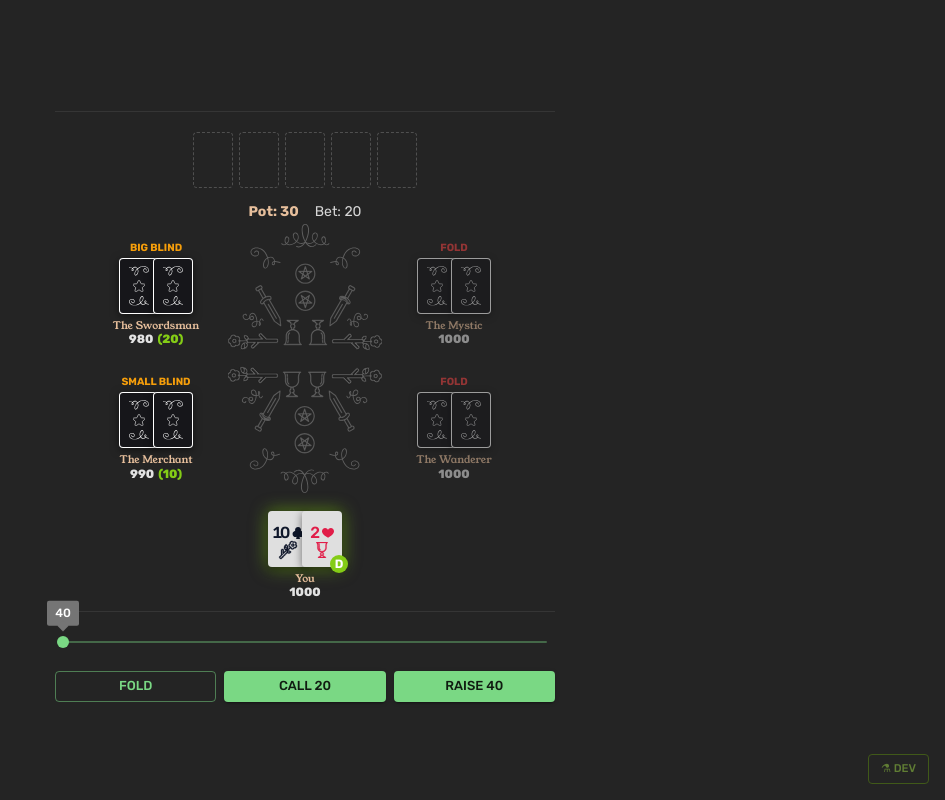
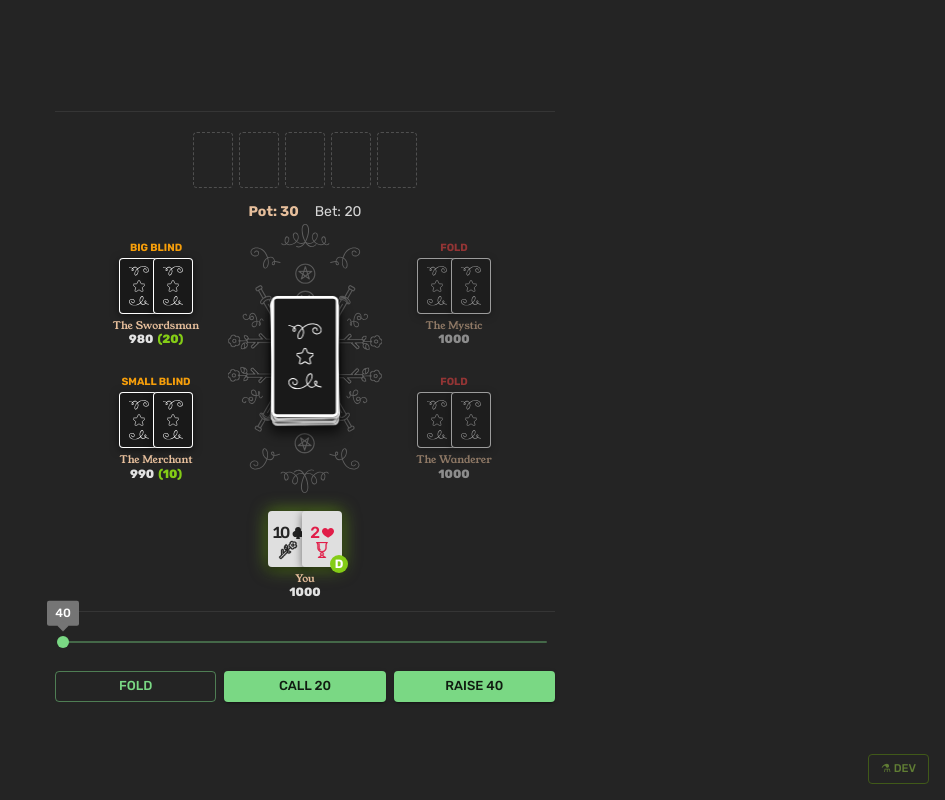
Before and after one commit to raphaelaleixo/arcanepoker, a React (Vite) app: page /game in a window 1280 px wide. Shown: the whole page, without its empty margins (335-1280 px from the left). Built offline with nearby package versions, Linux system fonts and the light colour scheme.

Commit message:
feat: ui improvements

```diff
--- a/src/components/Card/CardBack.tsx
+++ b/src/components/Card/CardBack.tsx
@@ -17,7 +17,7 @@ export const CardBack: FC<PlayingCard> = ({ small = false, sx }) => {
         borderRadius: small ? 1 : 2,
         backgroundSize: small ? "10px 10px" : "22px 22px",
         backgroundPosition: "center center",
-        bgcolor: "#16161a",
+        bgcolor: "blackSuit.dark",
         boxSizing: "border-box",
         position: "relative",
         overflow: "clip",
--- a/src/components/Card/CardFront.tsx
+++ b/src/components/Card/CardFront.tsx
@@ -53,7 +53,7 @@ export const CardFront: FC<PlayingCard> = ({
         aspectRatio: small ? "5/7" : "5/9",
         borderRadius: small ? 1 : 2,
         backgroundColor:
-          rank === "0" || suit === "arcana" ? "gold.light" : "#DFDFDF",
+          rank === "0" || suit === "arcana" ? "silver.light" : "#DFDFDF",
         boxSizing: "border-box",
         position: "relative",
         overflow: "clip",
--- a/src/components/Table/ArcanaDisplayCard.tsx
+++ b/src/components/Table/ArcanaDisplayCard.tsx
@@ -10,6 +10,7 @@ import { useState } from "react";
 import { Box, Stack, Tooltip, Typography } from "@mui/material";
 import { keyframes } from "@emotion/react";
 import { PlayingCard } from "../Card/PlayingCard";
+import { CardBack } from "../Card/CardBack";
 import type { ArcanaCard } from "../../types/types";
 
 // Keyframes live here — they are only used by ArcanaDisplay after the split.
@@ -42,7 +43,7 @@ export function ArcanaDisplayCard({
 }: ArcanaDisplayProps) {
   const [tooltipOpen, setTooltipOpen] = useState(false);
 
-  const showTooltip = !!arcanaCardToShow && !!onOpenArcanaInfo;
+  const showTooltip = !!onOpenArcanaInfo;
 
   const tooltipTitle = (
     <Box sx={{ textAlign: "center" }}>
@@ -79,6 +80,10 @@ export function ArcanaDisplayCard({
   );
 
   const card = (
+    <Box sx={{ display: "inline-block", lineHeight: 0, borderRadius: 1, position: "relative" }}>
+      <CardBack sx={{ position: "absolute", top: "4px", left: 0, zIndex: -1, transform: "rotate(-1.5deg)", boxShadow: "inset 0 0 0 4px, 0 0 0 1px rgba(255,255,255,0.1), 0 2px 6px rgba(0,0,0,0.5)" }} />
+      <CardBack sx={{ position: "absolute", top: "8px", left: 0, zIndex: -2, transform: "rotate(1deg)", boxShadow: "inset 0 0 0 4px, 0 0 0 1px rgba(255,255,255,0.08), 0 2px 6px rgba(0,0,0,0.45)" }} />
+      <CardBack sx={{ position: "absolute", top: "12px", left: 0, zIndex: -3, transform: "rotate(-0.5deg)", boxShadow: "inset 0 0 0 4px, 0 0 0 1px rgba(255,255,255,0.06), 0 8px 16px 4px rgba(0,0,0,0.6)" }} />
       <Box
         sx={{
           display: "inline-block",
@@ -98,6 +103,7 @@ export function ArcanaDisplayCard({
           flipped={!!arcanaCardToShow && !pendingArcanaCard}
         />
       </Box>
+    </Box>
   );
 
   const cardContent = (
@@ -108,8 +114,8 @@ export function ArcanaDisplayCard({
       justifyContent="center"
       sx={{
         gridArea: "1 / 1",
-        opacity: arcanaCardToShow ? 1 : 0,
-        pointerEvents: arcanaCardToShow ? "auto" : "none",
+        opacity: 1,
+        pointerEvents: "auto",
         transition: "opacity 400ms ease",
       }}
     >
--- a/src/components/Table/PokerTable.tsx
+++ b/src/components/Table/PokerTable.tsx
@@ -249,13 +249,12 @@ export function PokerTable() {
           >
             <Chip
               label="The Cards Speak"
+              size="small"
+              color="primary"
               onClick={() => setTarotMinimized(false)}
               sx={{
-                bgcolor: "secondary.dark",
-                color: "gold.light",
-                fontWeight: "bold",
+                fontWeight: 500,
                 cursor: "pointer",
-                "&:hover": { bgcolor: "secondary.main" },
               }}
             />
           </Box>
--- a/src/theme.ts
+++ b/src/theme.ts
@@ -110,7 +110,7 @@ theme = createTheme(theme, {
     }),
     blackSuit: theme.palette.augmentColor({
       color: {
-        main: "#0f172a",
+        main: "#242424",
       },
       name: "blackSuit",
     }),
```
Lines whose indentation alone changed are shown as unchanged.
